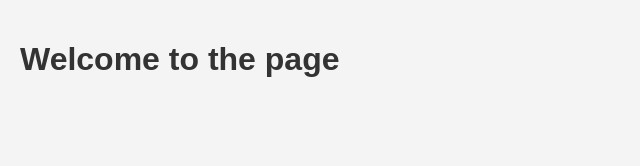
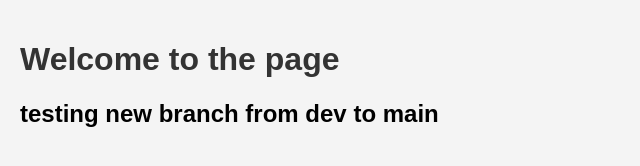
Before and after one commit to Zekuta/CommunityProject, a plain HTML site: page index.html in a window 1280 px wide. Shown: the whole page, without its empty margins (0-640 px from the left). Drawn offline with Linux system fonts and the light colour scheme.

Commit message:
new h2, test branch dev, push to dev, then merge to main

```diff
--- a/index.html
+++ b/index.html
@@ -8,5 +8,6 @@
   </head>
   <body>
     <h1>Welcome to the page</h1>
+    <h2>testing new branch from dev to main</h2>
   </body>
 </html>
```
